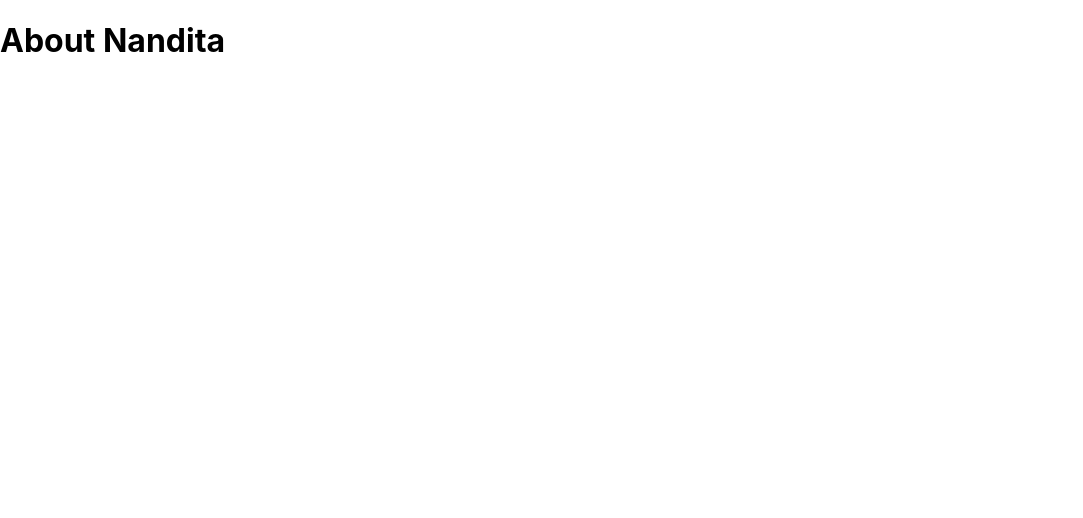
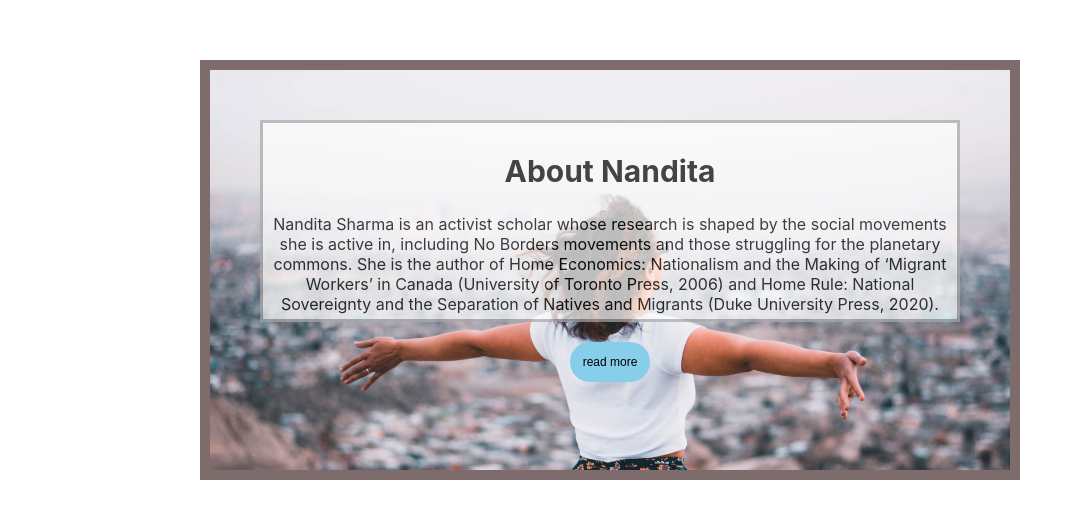
Before and after one commit to Deepak-Kumar-Sah/Personal-Branding-Website, a React (Create React App) app: page /about in a window 1280 px wide. Shown: the top 518 px of the page, without its empty margins (0-1083 px from the left). Built offline with nearby package versions, Linux system fonts and the light colour scheme.

Commit message:
riya about

```diff
--- /dev/null
+++ b/src/Component/about/About.css
@@ -0,0 +1,48 @@
+.about{
+    text-align:center;
+    border: 10px solid rgb(126, 107, 107) ;
+    height:300px;
+    width:700px;
+    margin-left: 200px;
+    margin-top: 60px;
+    font-family:;
+    background-image: url("../../Assets/Images/ab.jpg");
+    background-repeat: no-repeat;
+    background-position:0px-300px;
+    background-size: cover;
+    padding:50px;
+
+}
+.title{
+    font-size: 20px;
+    margin-top:20px;
+
+
+}
+.buttona>button{
+
+    height:40px;
+    width: 80px;
+    margin-top: 20px;
+    margin-bottom: 20px;
+    border-radius: 30px;
+    border: none;
+    cursor: pointer;
+    font-size:12px;
+    /* font-family: "Poppins-Regular"; */
+    transition-duration: 0.4s;
+    background-color:skyblue;
+
+}
+
+button:hover{
+    background-color:darkgray;
+    color:grey;
+}
+.box{
+    opacity: 0.7;
+    background-color: white;
+    border: 3px solid darkgray ;
+    padding:5px;
+
+}
--- /dev/null
+++ b/src/Component/about/About.jsx
@@ -0,0 +1,32 @@
+import React from 'react';
+import './About.css';
+export default class About extends React.Component{
+    render(){
+        return(
+            <div className="about">
+
+                <div className="box">
+                <div className="title">
+                <h2>About Nandita </h2>
+                </div>
+
+                <div className="content">
+                 Nandita Sharma is an activist scholar whose research is shaped by the social
+                 movements she is active in, including No Borders  movements and those struggling
+                 for the planetary commons. She is the author of Home Economics: Nationalism and
+                 the Making of ‘Migrant Workers’ in Canada (University of Toronto Press, 2006)
+                 and Home Rule: National Sovereignty and the Separation of Natives and Migrants
+                 (Duke University Press, 2020).
+                </div>
+
+
+
+                </div>
+                <div className="buttona">
+                <button > read more </button>
+                </div>
+
+            </div>
+        );
+    }
+    }
--- a/src/index.js
+++ b/src/index.js
@@ -1,13 +1,13 @@
 import React from 'react';
 import ReactDOM from 'react-dom';
 import './index.css';
-import Homepage from "./Component/FirstSection/Homepage";
-import SimpleSlider from "./Component/BackgroundImage/BackgroundImage"
-import * as serviceWorker from './serviceWorker';
+import About from "./Component/about/About";
+// import SimpleSlider from "./Component/BackgroundImage/BackgroundImage"
+//import * as serviceWorker from './serviceWorker';
 
 ReactDOM.render(
   <React.StrictMode>
-    <Homepage />
+    <About/>
     {/* <SimpleSlider/> */}
   </React.StrictMode>,
   document.getElementById('root')
@@ -16,4 +16,4 @@ ReactDOM.render(
 // If you want your app to work offline and load faster, you can change
 // unregister() to register() below. Note this comes with some pitfalls.
 // Learn more about service workers: https://bit.ly/CRA-PWA
-serviceWorker.unregister();
+// serviceWorker.unregister();
```
Also changed, not shown: src/Assets/Images/ab.jpg (added).
